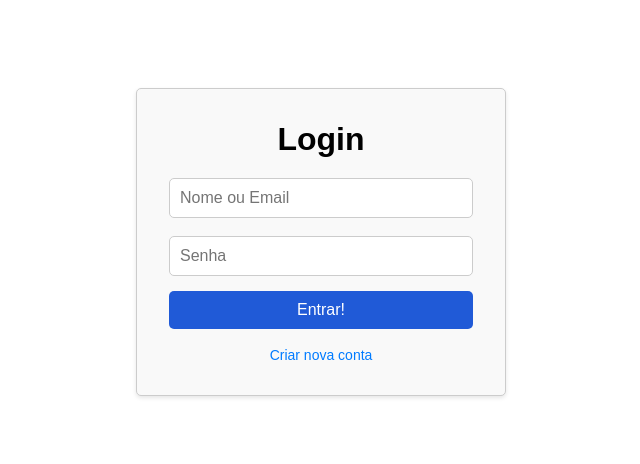
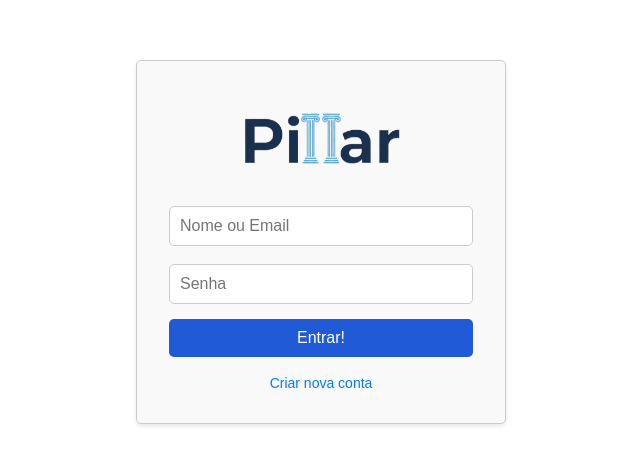
Before and after one commit to flavingimenes/TrabalhoUnivagPillar, a React (Vite) app: page / in a window 1280 px wide. Shown: the part 158-622 px from the top of the page, without its empty margins (319-959 px from the left). Built offline with nearby package versions, Linux system fonts and the light colour scheme; the HTML template or start-up script is replaced by a standard one.

Commit message:
att teste de imagem

```diff
--- a/src/pages/Forms/Login.jsx
+++ b/src/pages/Forms/Login.jsx
@@ -1,13 +1,15 @@
 import React from 'react'
 import { Link } from 'react-router-dom'
 import './form.css'
+import './logo.css'
+import logoPillar from '../../assets/PillarLogo-removebg.png'
 
 const Login = () => {
   return (
     <>
       <div className='main-forms'>
         <div className='login-div'>
-          <h1>Login</h1>
+          <img src={logoPillar} alt="logo pillar" className='logo'/>
           <form className='login-form'>
             <input type="text" id="nome" name="nome" placeholder='Nome ou Email' />
             <br />
--- /dev/null
+++ b/src/pages/Forms/logo.css
@@ -0,0 +1,4 @@
+.logo{
+    width: 17rem;
+    margin: 0 auto;
+}
```
Also changed, not shown: src/assets/PillarLogo-removebg.png (added), src/assets/PillarLogo.png (added), src/assets/assets.txt (added), src/components/components.txt (added), src/hooks/hooks.txt (added), src/pages/pages.txt (added).
